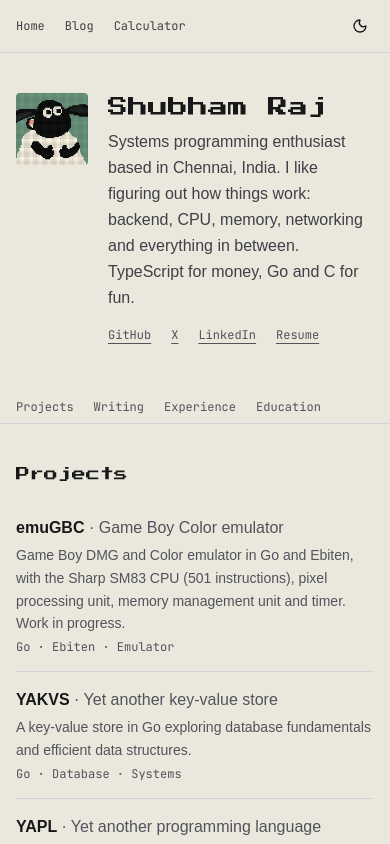
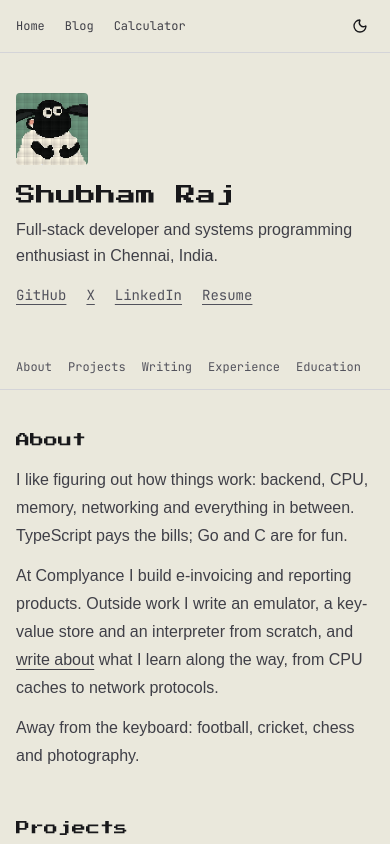
Before and after one commit to shubhdevelop/Portfplio, a Next.js app: page / in a window 390 px wide. Shown: the top 844 px of the page. Built offline with nearby package versions, Linux system fonts and the light colour scheme; no server answers.

Commit message:
feat(home): add About section and improve mobile layout

```diff
--- a/src/component/Home.tsx
+++ b/src/component/Home.tsx
@@ -81,6 +81,7 @@ const EDUCATION = [
 const SKILLS = ['JavaScript', 'TypeScript', 'Go', 'C', 'React', 'Next.js', 'Node.js', 'MongoDB'];
 
 const SECTIONS = [
+  { id: 'about', label: 'About' },
   { id: 'projects', label: 'Projects' },
   { id: 'writing', label: 'Writing' },
   { id: 'experience', label: 'Experience' },
@@ -101,7 +102,7 @@ export default function Home({ posts }: { posts: Blog[] }) {
       <SiteNav />
 
       <main className="mx-auto max-w-3xl px-4 py-10 md:px-8 md:py-14">
-        <section className="mb-12 flex items-start gap-5">
+        <section className="mb-10 flex flex-col items-start gap-4 sm:flex-row sm:gap-5">
           <Image
             src="/pp.jpg"
             width={72}
@@ -113,10 +114,9 @@ export default function Home({ posts }: { posts: Blog[] }) {
           <div>
             <h1 className="mb-2 font-pixel text-xl md:text-2xl">Shubham Raj</h1>
             <p className={`mb-4 leading-relaxed ${body}`}>
-              Systems programming enthusiast based in Chennai, India. I like figuring out how things work: backend,
-              CPU, memory, networking and everything in between. TypeScript for money, Go and C for fun.
+              Full-stack developer and systems programming enthusiast in Chennai, India.
             </p>
-            <ul className={`flex flex-wrap gap-x-5 gap-y-1 font-mono text-xs ${muted}`}>
+            <ul className={`flex flex-wrap gap-x-5 gap-y-2 font-mono text-sm sm:text-xs ${muted}`}>
               <li><a className={link} href="https://github.com/shubhdevelop" target="_blank" rel="noopener noreferrer">GitHub</a></li>
               <li><a className={link} href="https://twitter.com/_Shubham2XX" target="_blank" rel="noopener noreferrer">X</a></li>
               <li><a className={link} href="https://www.linkedin.com/in/shubhamraj10" target="_blank" rel="noopener noreferrer">LinkedIn</a></li>
@@ -128,12 +128,29 @@ export default function Home({ posts }: { posts: Blog[] }) {
         <nav aria-label="Sections" className={`sticky top-[49px] z-10 -mx-4 mb-10 border-b px-4 py-2 backdrop-blur md:-mx-8 md:px-8 ${
           dark ? 'border-zinc-800 bg-[#111]/90' : 'border-zinc-300 bg-[#eae8dc]/90'
         }`}>
-          <ul className={`flex gap-5 font-mono text-xs ${muted}`}>
+          <ul className={`flex gap-4 overflow-x-auto whitespace-nowrap font-mono text-xs [scrollbar-width:none] [&::-webkit-scrollbar]:hidden ${muted}`}>
             {SECTIONS.map((s) => (
-              <li key={s.id}><a href={`#${s.id}`} className={`hover:underline underline-offset-4 ${accentHover}`}>{s.label}</a></li>
+              <li key={s.id}><a href={`#${s.id}`} className={`block py-1.5 hover:underline underline-offset-4 ${accentHover}`}>{s.label}</a></li>
             ))}
           </ul>
         </nav>
+
+        <section id="about" className="mb-12">
+          <h2 className={h2}>About</h2>
+          <div className={`space-y-3 text-base leading-7 ${body}`}>
+            <p>
+              I like figuring out how things work: backend, CPU, memory, networking and everything in between.
+              TypeScript pays the bills; Go and C are for fun.
+            </p>
+            <p>
+              At Complyance I build e-invoicing and reporting products. Outside work I write an emulator, a
+              key-value store and an interpreter from scratch, and{' '}
+              <Link href="/blog" className={link}>write about</Link> what I learn along the way, from CPU caches to
+              network protocols.
+            </p>
+            <p>Away from the keyboard: football, cricket, chess and photography.</p>
+          </div>
+        </section>
 
         <section id="projects" className="mb-12">
           <h2 className={h2}>Projects</h2>
@@ -168,7 +185,7 @@ export default function Home({ posts }: { posts: Blog[] }) {
             <ul className={`divide-y ${divide}`}>
               {posts.map((post) => (
                 <li key={post.slug}>
-                  <Link href={post.readLink ?? '#'} className="group flex items-baseline justify-between gap-4 py-3">
+                  <Link href={post.readLink ?? '#'} className="group flex flex-col gap-0.5 py-3 sm:flex-row sm:items-baseline sm:justify-between sm:gap-4">
                     <span className={`group-hover:underline underline-offset-4 ${dark ? 'group-hover:text-green-400' : 'group-hover:text-red-700'}`}>
                       {post.title}
                     </span>
@@ -192,7 +209,7 @@ export default function Home({ posts }: { posts: Blog[] }) {
           <ul className="space-y-6">
             {EXPERIENCE.map((e) => (
               <li key={`${e.org}-${e.period}`}>
-                <div className="flex flex-wrap items-baseline justify-between gap-x-4">
+                <div className="flex flex-col gap-0.5 sm:flex-row sm:items-baseline sm:justify-between sm:gap-x-4">
                   <h3 className="font-semibold">{e.org} <span className={`font-normal ${muted}`}>· {e.role}</span></h3>
                   <span className={`font-mono text-xs ${muted}`}>{e.period}</span>
                 </div>
@@ -206,7 +223,7 @@ export default function Home({ posts }: { posts: Blog[] }) {
           <h2 className={h2}>Education</h2>
           <ul className="space-y-3">
             {EDUCATION.map((e) => (
-              <li key={e.org} className="flex flex-wrap items-baseline justify-between gap-x-4">
+              <li key={e.org} className="flex flex-col gap-0.5 sm:flex-row sm:items-baseline sm:justify-between sm:gap-x-4">
                 <span>{e.org} <span className={muted}>· {e.role}</span></span>
                 <span className={`font-mono text-xs ${muted}`}>{e.period}</span>
               </li>
```
